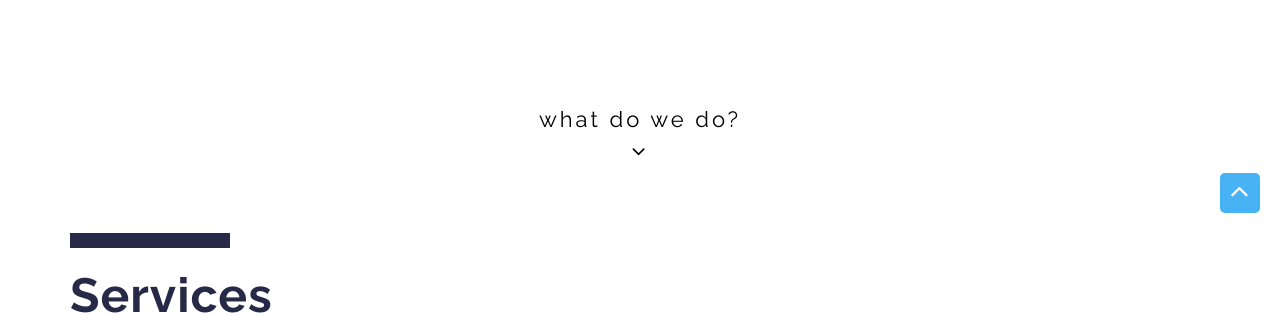
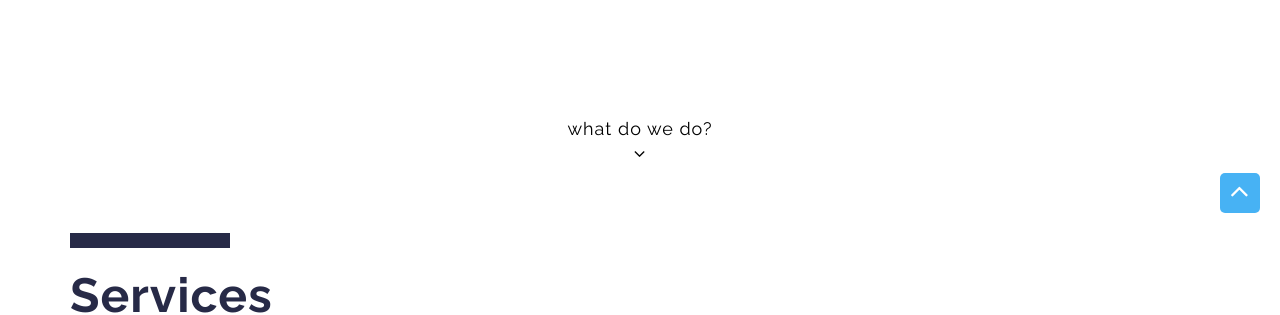
Before and after one commit to ivanursul/jastics, a Jekyll site: the page built from index.md, in a window 1280 px wide. Shown: the part 727-1042 px from the top of the page. Built offline with Jekyll 4.4.1, drawn with Linux system fonts in a browser that asks for light colours.

```diff
--- a/_sass/custom.scss
+++ b/_sass/custom.scss
@@ -399,8 +399,7 @@
     left: 0;
     bottom: 6px;
     width: 100%;
-    font-size: 22px;
-    letter-spacing: 3px;
+    font-size: 18px;
 
     z-index: 2;
     cursor: pointer;
```
